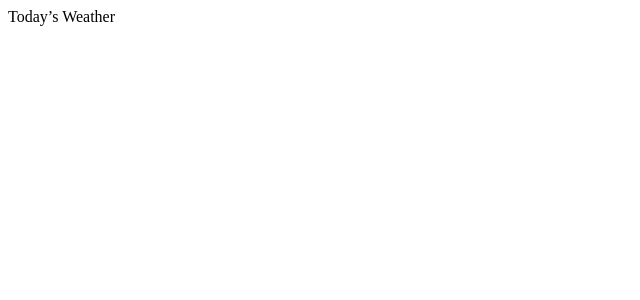
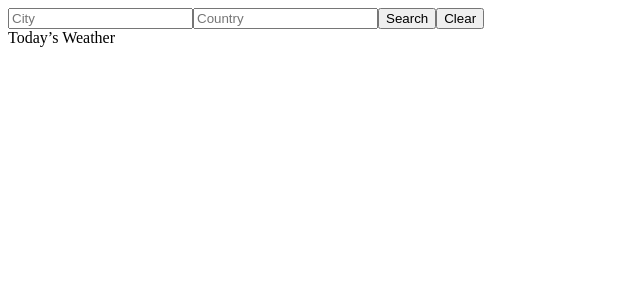
Before and after one commit to limtingzhi/weather-app, a React (Vite) app: page / in a window 1280 px wide. Shown: the top 300 px of the page, without its empty margins (0-640 px from the left). Built offline with nearby package versions, Linux system fonts and the light colour scheme.

Commit message:
feat: add SearchInput component

```diff
--- /dev/null
+++ b/src/components/SearchInput.tsx
@@ -0,0 +1,47 @@
+import { useCallback } from 'react';
+
+interface Props {
+  city: string;
+  country: string;
+  setCity: (city: string) => void;
+  setCountry: (country: string) => void;
+  searchWeatherInfo: () => void;
+}
+
+const SearchInput = (props: Props) => {
+  const { city, country, setCity, setCountry, searchWeatherInfo } = props;
+
+  const clearInputs = useCallback(() => {
+    setCity('');
+    setCountry('');
+  }, [setCity, setCountry]);
+
+  return (
+    <div>
+      <input
+        autoComplete="off"
+        name="city"
+        onChange={e => setCity(e.target.value)}
+        placeholder="City"
+        type="text"
+        value={city}
+      />
+      <input
+        autoComplete="off"
+        name="country"
+        onChange={e => setCountry(e.target.value)}
+        placeholder="Country"
+        type="text"
+        value={country}
+      />
+      <button onClick={searchWeatherInfo} type="submit">
+        Search
+      </button>
+      <button onClick={clearInputs} type="reset">
+        Clear
+      </button>
+    </div>
+  );
+};
+
+export default SearchInput;
--- a/src/containers/App.tsx
+++ b/src/containers/App.tsx
@@ -1,8 +1,26 @@
+import { useState, useCallback } from 'react';
+import SearchInput from '../components/SearchInput';
 import './App.css';
 
 function App() {
+  const [city, setCity] = useState<string>('');
+  const [country, setCountry] = useState<string>('');
+
+  const searchWeatherInfo = useCallback(async () => {
+    // TODO: Call API
+  }, []);
+
   return (
-    <div>Today’s Weather</div>
+    <>
+      <SearchInput
+        city={city}
+        country={country}
+        setCity={setCity}
+        setCountry={setCountry}
+        searchWeatherInfo={searchWeatherInfo}
+      />
+      <div>Today’s Weather</div>
+    </>
   );
 }
 
```
Also changed, not shown: eslint.config.js (+14 -0 lines).
